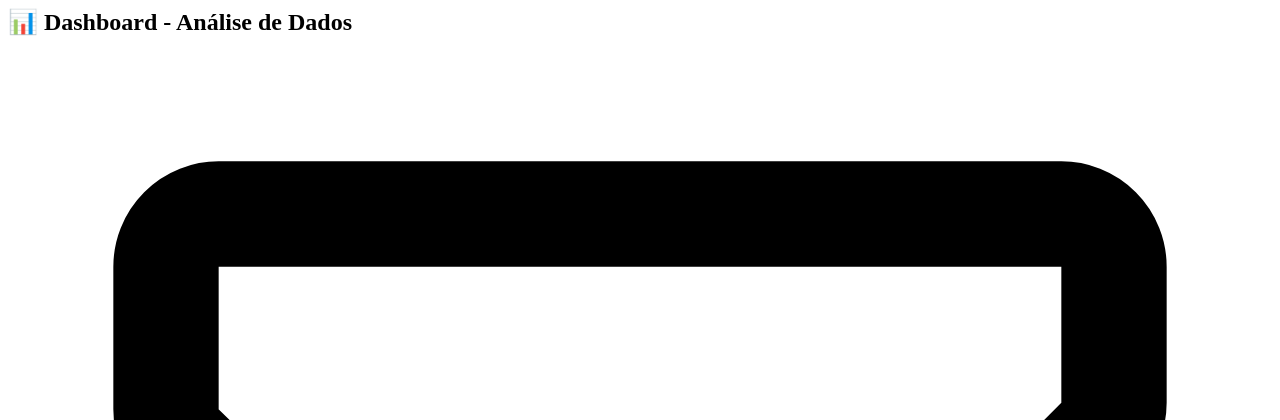
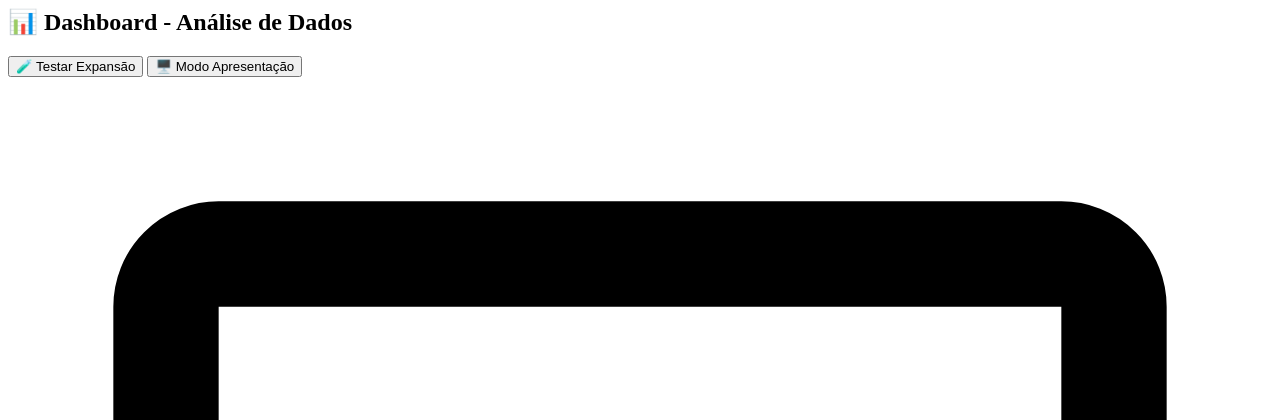
Before and after one commit to duduclaza/otidj, a PHP site: page /views/admin/dashboard.php in a window 1280 px wide. Shown: the top 420 px of the page. Run offline with PHP 8.4, Linux system fonts and the light colour scheme.

Commit message:
feat: add presentation mode and chart expansion controls to dashboard

```diff
--- a/views/admin/dashboard.php
+++ b/views/admin/dashboard.php
@@ -7,6 +7,14 @@
 <section class="space-y-6">
   <div class="flex justify-between items-center">
     <h1 class="text-2xl font-semibold text-gray-900">📊 Dashboard - Análise de Dados</h1>
+    <div class="flex space-x-2">
+      <button onclick="testExpandChart()" class="bg-green-600 hover:bg-green-700 text-white px-3 py-1 rounded text-sm">
+        🧪 Testar Expansão
+      </button>
+      <button onclick="expandAllCharts()" class="bg-purple-600 hover:bg-purple-700 text-white px-3 py-1 rounded text-sm">
+        🖥️ Modo Apresentação
+      </button>
+    </div>
   </div>
 
   <!-- Filtros -->
@@ -61,7 +69,9 @@
           </svg>
           📊 Retornados por Mês
         </h3>
-        <button onclick="expandChart('retornadosMesChart')" class="text-gray-400 hover:text-gray-600 transition-colors">
+        <button onclick="expandChart('retornadosMesChart')"
+                class="text-gray-400 hover:text-blue-600 hover:bg-blue-50 p-2 rounded-lg transition-all duration-200 transform hover:scale-110"
+                title="Expandir gráfico para apresentação">
           <svg class="w-5 h-5" fill="none" stroke="currentColor" viewBox="0 0 24 24">
             <path stroke-linecap="round" stroke-linejoin="round" stroke-width="2" d="M4 8V4m0 0h4M4 4l5 5m11-1V4m0 0h-4m4 0l-5 5M4 16v4m0 0h4m-4 0l5-5m11 5l-5-5m5 5v-4m0 4h-4"></path>
           </svg>
@@ -82,7 +92,9 @@
           </svg>
           🥧 Destino dos Retornados
         </h3>
-        <button onclick="expandChart('retornadosDestinoChart')" class="text-gray-400 hover:text-gray-600 transition-colors">
+        <button onclick="expandChart('retornadosDestinoChart')"
+                class="text-gray-400 hover:text-orange-600 hover:bg-orange-50 p-2 rounded-lg transition-all duration-200 transform hover:scale-110"
+                title="Expandir gráfico para apresentação">
           <svg class="w-5 h-5" fill="none" stroke="currentColor" viewBox="0 0 24 24">
             <path stroke-linecap="round" stroke-linejoin="round" stroke-width="2" d="M4 8V4m0 0h4M4 4l5 5m11-1V4m0 0h-4m4 0l-5 5M4 16v4m0 0h4m-4 0l5-5m11 5l-5-5m5 5v-4m0 4h-4"></path>
           </svg>
@@ -103,7 +115,9 @@
         </svg>
         💰 Valor Recuperado em Toners (R$)
       </h3>
-      <button onclick="expandChart('tonersRecuperadosChart')" class="text-gray-400 hover:text-gray-600 transition-colors">
+      <button onclick="expandChart('tonersRecuperadosChart')"
+              class="text-gray-400 hover:text-purple-600 hover:bg-purple-50 p-2 rounded-lg transition-all duration-200 transform hover:scale-110"
+              title="Expandir gráfico para apresentação">
         <svg class="w-5 h-5" fill="none" stroke="currentColor" viewBox="0 0 24 24">
           <path stroke-linecap="round" stroke-linejoin="round" stroke-width="2" d="M4 8V4m0 0h4M4 4l5 5m11-1V4m0 0h-4m4 0l-5 5M4 16v4m0 0h4m-4 0l5-5m11 5l-5-5m5 5v-4m0 4h-4"></path>
         </svg>
@@ -538,6 +552,8 @@ function initCharts() {
 
 // Função para expandir gráfico com animações elegantes
 function expandChart(chartId) {
+  console.log('🔍 Expandindo gráfico:', chartId);
+
   const modal = document.getElementById('expandedChartModal');
   const container = document.getElementById('expandedChartContainer');
   const expandedCanvas = document.getElementById('expandedChart');
@@ -545,28 +561,48 @@ function expandChart(chartId) {
   const dateElement = document.getElementById('expandedChartDate');
   const loading = document.getElementById('expandedChartLoading');
 
+  // Verificar se todos os elementos existem
+  if (!modal || !container || !expandedCanvas || !title || !dateElement || !loading) {
+    console.error('❌ Elementos do modal não encontrados!');
+    alert('Erro: Elementos do modal não encontrados. Recarregue a página.');
+    return;
+  }
+
   let chartData, chartType, chartTitle, chartIcon;
 
   switch(chartId) {
     case 'retornadosMesChart':
       chartData = dadosRetornadosMes;
       chartType = 'bar';
-      chartTitle = '📊 Retornados por Mês';
+      chartTitle = 'Retornados por Mês';
       chartIcon = '📊';
       break;
     case 'retornadosDestinoChart':
       chartData = dadosRetornadosDestino;
       chartType = 'doughnut';
-      chartTitle = '🥧 Destino dos Retornados';
+      chartTitle = 'Destino dos Retornados';
       chartIcon = '🥧';
       break;
     case 'tonersRecuperadosChart':
       chartData = dadosTonersRecuperados;
       chartType = 'bar';
-      chartTitle = '💰 Valor Recuperado em Toners';
+      chartTitle = 'Valor Recuperado em Toners';
       chartIcon = '💰';
       break;
+    default:
+      console.error('❌ ID de gráfico inválido:', chartId);
+      alert('Erro: Gráfico não reconhecido.');
+      return;
   }
+
+  // Verificar se os dados do gráfico existem
+  if (!chartData || !chartData.datasets || chartData.datasets.length === 0) {
+    console.error('❌ Dados do gráfico não encontrados:', chartId);
+    alert('Erro: Dados do gráfico não carregados. Aguarde o carregamento completo.');
+    return;
+  }
+
+  console.log('✅ Dados do gráfico encontrados:', chartData);
 
   // Atualizar informações do modal
   title.textContent = `${chartIcon} ${chartTitle}`;
@@ -958,18 +994,37 @@ function clearFilters() {
   loadDashboardData();
 }
 
-// Inicializar dashboard quando a página carregar
-document.addEventListener('DOMContentLoaded', function() {
-  console.log('🚀 Dashboard carregado, iniciando...');
+// Função de teste para expansão de gráficos
+function testExpandChart() {
+  console.log('🧪 Testando expansão de gráficos...');
 
-  // Inicializar gráficos primeiro
-  initCharts();
+  // Testar se os elementos existem
+  const modal = document.getElementById('expandedChartModal');
+  const charts = ['retornadosMesChart', 'retornadosDestinoChart', 'tonersRecuperadosChart'];
 
-  // Carregar dados após inicializar gráficos
+  if (!modal) {
+    alert('❌ Modal de expansão não encontrado!');
+    return;
+  }
+
+  // Testar cada gráfico
+  let testResults = [];
+  charts.forEach(chartId => {
+    const canvas = document.getElementById(chartId);
+    const hasData = window[chartId.replace('Chart', '') === 'retornadosMes' ? 'dadosRetornadosMes' :
+                           chartId.replace('Chart', '') === 'retornadosDestino' ? 'dadosRetornadosDestino' :
+                           'dadosTonersRecuperados'];
+
+    testResults.push(`${chartId}: ${canvas ? '✅' : '❌'} Canvas | ${hasData ? '✅' : '❌'} Dados`);
+  });
+
+  alert('🧪 Resultados do Teste:\n\n' + testResults.join('\n') + '\n\nTentando expandir primeiro gráfico...');
+
+  // Tentar expandir o primeiro gráfico
   setTimeout(() => {
-    loadDashboardData();
+    expandChart('retornadosMesChart');
   }, 1000);
-});
+}
 
 // Funções do modal de usuário
 function openCreateUserModal() {
@@ -1004,8 +1059,10 @@ function submitCreateUser() {
   });
 }
 
-// Inicializar quando a página carregar
+// Inicializar dashboard quando a página carregar
 document.addEventListener('DOMContentLoaded', function() {
+  console.log('🚀 Dashboard carregado, iniciando...');
+
   // Definir datas padrão
   const hoje = new Date();
   const primeiroDiaAno = new Date(hoje.getFullYear(), 0, 1); // 01 de janeiro do ano atual
@@ -1013,7 +1070,12 @@ document.addEventListener('DOMContentLoaded', function() {
   document.getElementById('dataInicial').value = primeiroDiaAno.toISOString().split('T')[0];
   document.getElementById('dataFinal').value = hoje.toISOString().split('T')[0];
 
-  // Inicializar gráficos
+  // Inicializar gráficos primeiro
   initCharts();
+
+  // Carregar dados após inicializar gráficos
+  setTimeout(() => {
+    loadDashboardData();
+  }, 1000);
 });
 </script>
```
